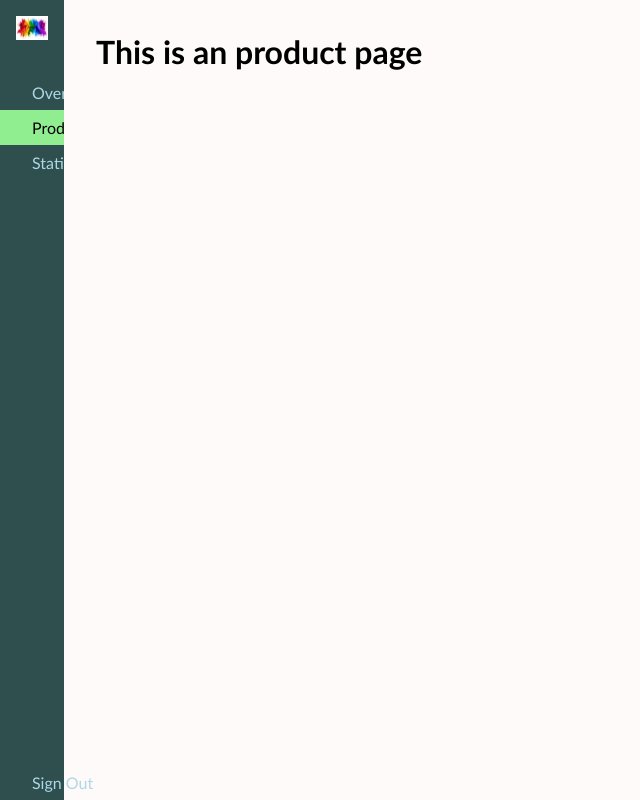
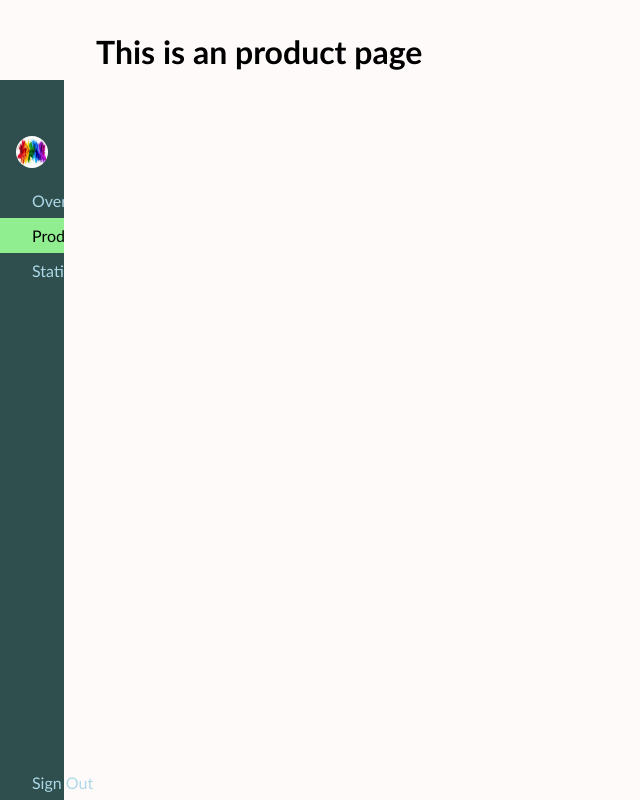
Before and after one commit to banuaggun/dashboard-vue, a Vue app: page /products in a window 1280 px wide. Shown: the whole page, without its empty margins (0-640 px from the left). Built offline with nearby package versions, Linux system fonts and the light colour scheme; some icons are missing.

Commit message:
Sidebar has been re-optimized

```diff
--- a/src/assets/data/sidebarData.json
+++ b/src/assets/data/sidebarData.js
@@ -1,26 +1,34 @@
-[
+const sidebarData = [
+
   {
-    "id": 1,
+    "id":1,
+    "text":"Jane Madelaine",
+    "to":"/profile"
+  },
+  {
+    "id": 2,
     "icon": "ph-fill ph-house",
     "text": "Overview",
     "to": "/overview"
   },
   {
-    "id": 2,
+    "id": 3,
     "icon":"ph-fill ph-cube",
     "text": "Products",
     "to": "/products"
   },
   {
-    "id": 3,
+    "id": 4,
     "icon": "ph-fill ph-trend-up",
     "text": "Statistics",
     "to": "/statistics"
   },
   {
-    "id": 4,
+    "id": 5,
     "icon": "ph-fill ph-sign-out",
     "text": "Sign Out",
     "to": "/signout"
   }
 ]
+
+export default sidebarData;
--- a/src/components/Sidebar.vue
+++ b/src/components/Sidebar.vue
@@ -1,9 +1,5 @@
 <template>
 	<aside :class="`${is__expanded ? 'is__expanded' : ''}`">
-
-    <div class="logo">
-			<img :src="logoURL" alt="Vue" />
-		</div>
 
 		<div class="menu__toggle__wrap">
 			<button class="menu__toggle__arrow" @click="ToggleMenu">
@@ -13,16 +9,20 @@
 			</button>
 		</div>
 
+		<div class="menu__area">
 
-		<div class="menu" v-for="item in sidebarData" :key="item.id">
+<div class="menu" v-for="(item, index) in sidebarData" :key="item.id">
 
 					<router-link :to="item.to" class="menu__button">
 						<span class="icon">
-							<i :class="item.icon"></i>
+							 <img v-if="index === 0" :src="logoURL" alt="logo" />
+							<i v-else :class="item.icon"></i>
 						</span>
 						<span class="menu__text">{{item.text}}</span>
 					</router-link>
 		</div>
+		</div>
+
 
 	</aside>
 </template>
@@ -30,7 +30,7 @@
 <script setup>
 import { ref } from 'vue'
 import logoURL from '../assets/color.jpg'
-import sidebarData from '../assets/data/sidebarData.json'
+import sidebarData from '../assets/data/sidebarData.js'
 
 const is__expanded = ref(localStorage.getItem("is_expanded") === "true")
 
@@ -41,6 +41,11 @@ const ToggleMenu = () => {
 </script>
 
 <style scoped>
+.icon img{
+	width:2rem;
+	height:2rem;
+	border-radius:50%;
+}
 aside {
   display: flex;
 	flex-direction: column;
@@ -50,23 +55,11 @@ aside {
 
 	width: calc(2rem + 32px);
 	overflow: hidden;
-	min-height: 100vh;
+	margin-top:80px;
+	min-height: calc(100vh - 80px);
 	padding: 1rem;
 
 	transition: 0.2s ease-in-out;
-}
-
-aside .flex {
-	flex: 1 1 0%;
-}
-
-aside .logo {
-	margin-bottom: 1rem;
-}
-
-aside	img {
-	width: 2rem;
-	height:1.5rem;
 }
 
 .menu__toggle__wrap {
@@ -75,7 +68,7 @@ aside	img {
 	margin-bottom: 1rem;
 
   position: relative;
-	top: 0;
+	top: 1rem;
 	transition: 0.2s ease-in-out;
 }
 
@@ -83,8 +76,14 @@ aside	img {
 	transition: 0.2s ease-in-out;
 }
 
+.menu__area{
+	margin-top:1rem;
+}
+
+
 .menu__toggle__arrow	.icon,
-.menu__button	.icon{
+.menu__button	.icon,
+.menu__area__logo__image{
 	font-size: 2rem;
 	color: var(--light);
 	transition: 0.2s ease-out;
@@ -118,7 +117,13 @@ aside	img {
 	padding: 0.5rem 1rem;
 }
 
-.menu__text {
+.menu__area__logo{
+	display:flex;
+	align-items:center;
+}
+
+.menu__text,
+.menu__area__logo__name span {
 	color: var(--light);
 	transition: 0.2s ease-in-out;
 }
@@ -139,7 +144,8 @@ aside	img {
 	color: var(--primary);
 }
 
-.menu__button	.icon, .menu__text {
+.menu__button	.icon, .menu__text,
+.menu__area__logo__name span {
 	color: var(--primary);
 }
 
@@ -148,18 +154,20 @@ aside	img {
 }
 
 .is__expanded	.menu__toggle__wrap {
-	top: -3rem;
+	top: 1rem;
 }
 
 .is__expanded .menu__toggle__arrow {
 	transform: rotate(-180deg);
 }
 
-.menu__button .menu__text {
+.menu__button .menu__text,
+.menu__area__logo__name {
 	opacity: 1;
 }
 
-.menu__button .icon {
+.menu__button .icon,
+.menu__area__logo__image {
 	margin-right: 1rem;
 }
 
--- a/src/router/index.js
+++ b/src/router/index.js
@@ -5,9 +5,18 @@ const router = createRouter({
   history: createWebHistory(import.meta.env.BASE_URL),
   routes: [
     {
+      path: '/',
+      redirect: '/overview'
+    },
+    {
       path: '/overview',
       name: 'overview',
       component: Overview
+    },
+    {
+      path:'/profile',
+      name:'profile',
+      component: () => import('../views/Profile.vue')
     },
     {
       path: '/products',
--- /dev/null
+++ b/src/views/Profile.vue
@@ -0,0 +1,13 @@
+<template>
+  profile page
+</template>
+
+<script>
+export default {
+
+}
+</script>
+
+<style>
+
+</style>
```
